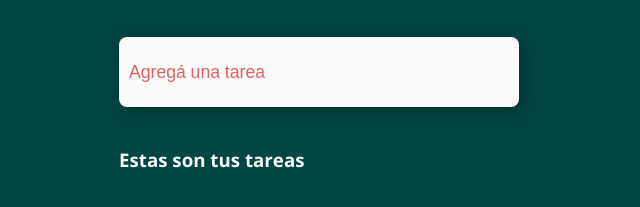
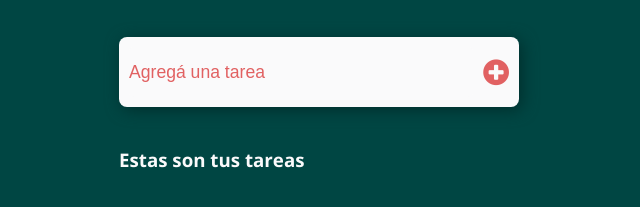
Before and after one commit to fedeyantorno/To-Do-List, a plain HTML site: page index.html in a window 1280 px wide. Shown: the part 145-352 px from the top of the page, 321-961 px from the left. Drawn offline with nearby package versions, Linux system fonts and the light colour scheme.

Commit message:
Solución conflicto visualización iconos

```diff
--- a/index.html
+++ b/index.html
@@ -25,7 +25,7 @@
         </div>
         <div class="add-task">
             <input type="text" id="input" placeholder="Agregá una tarea">
-            <i class="fa-solid fa-circle-plus" id="btn-enter"></i>
+            <i class="fa fa-plus-circle" id="btn-enter"></i>
         </div>
         <div class="tasks-section">
             <h3>Estas son tus tareas</h3>
```
